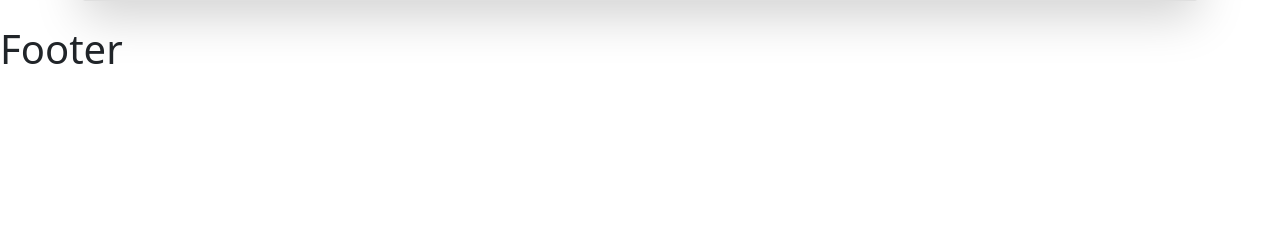
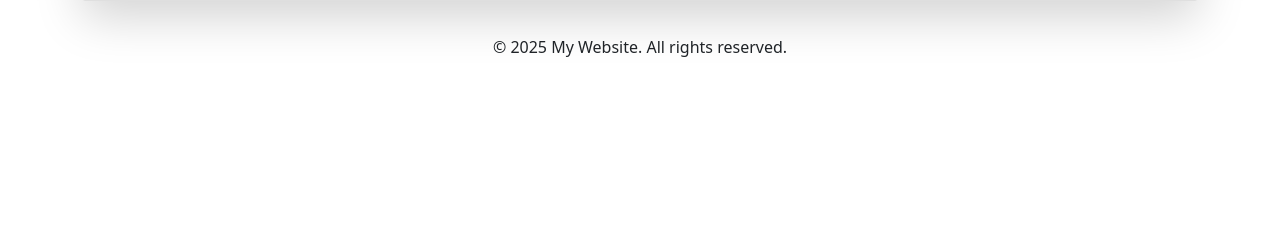
Before and after one commit to vprabhu1771/dj_weather_report, a Django app: template frontend/templates/frontend/home2.html in a window 1280 px wide. Shown: the part 568-800 px from the top of the page. Run offline with Django 5.2, Linux system fonts and the light colour scheme; the template is opened without the code that fills it, so the values that code supplies are empty.

Commit message:
footer logic added

```diff
--- a/frontend/templates/frontend/layout/footer.html
+++ b/frontend/templates/frontend/layout/footer.html
@@ -1 +1,4 @@
-<h1>Footer</h1>
+<!-- Footer -->
+<footer style="text-align: center; padding: 10px;">
+    &copy; {% now "Y" %} My Website. All rights reserved.
+</footer>
```
